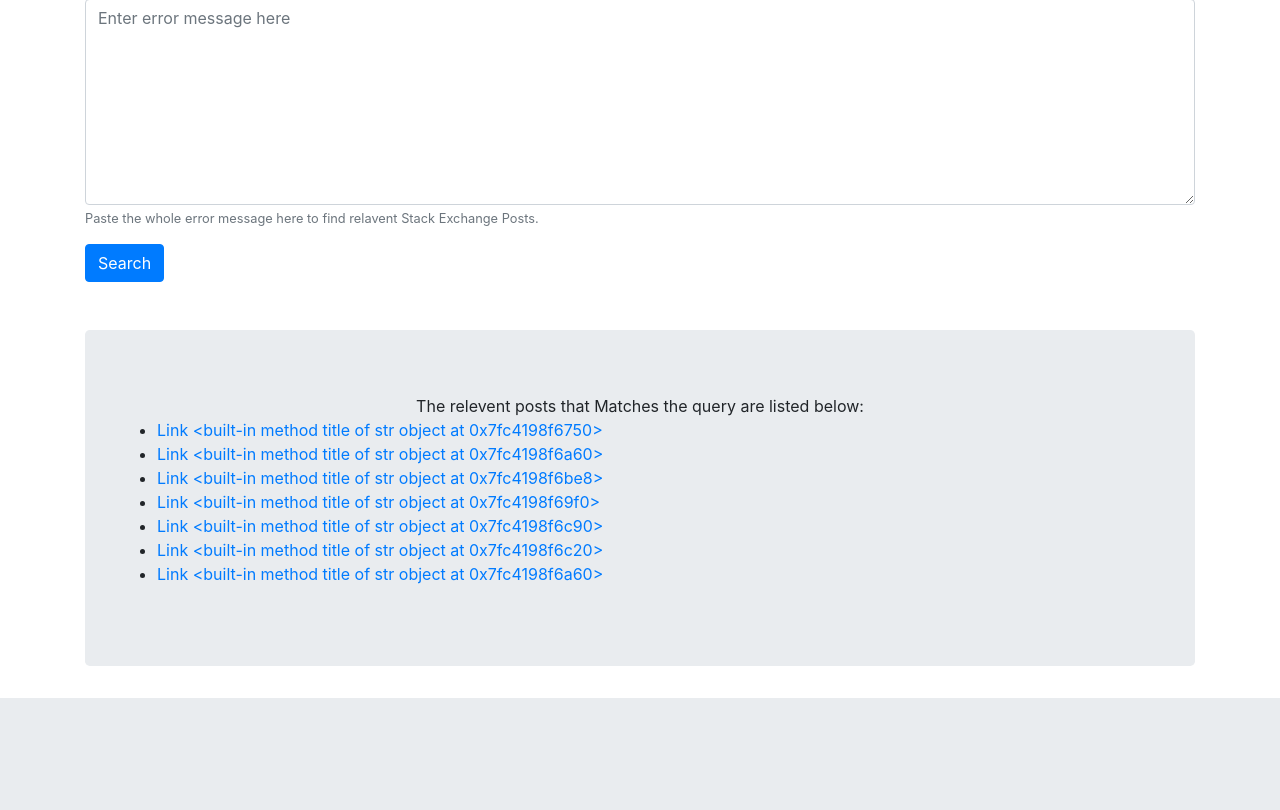
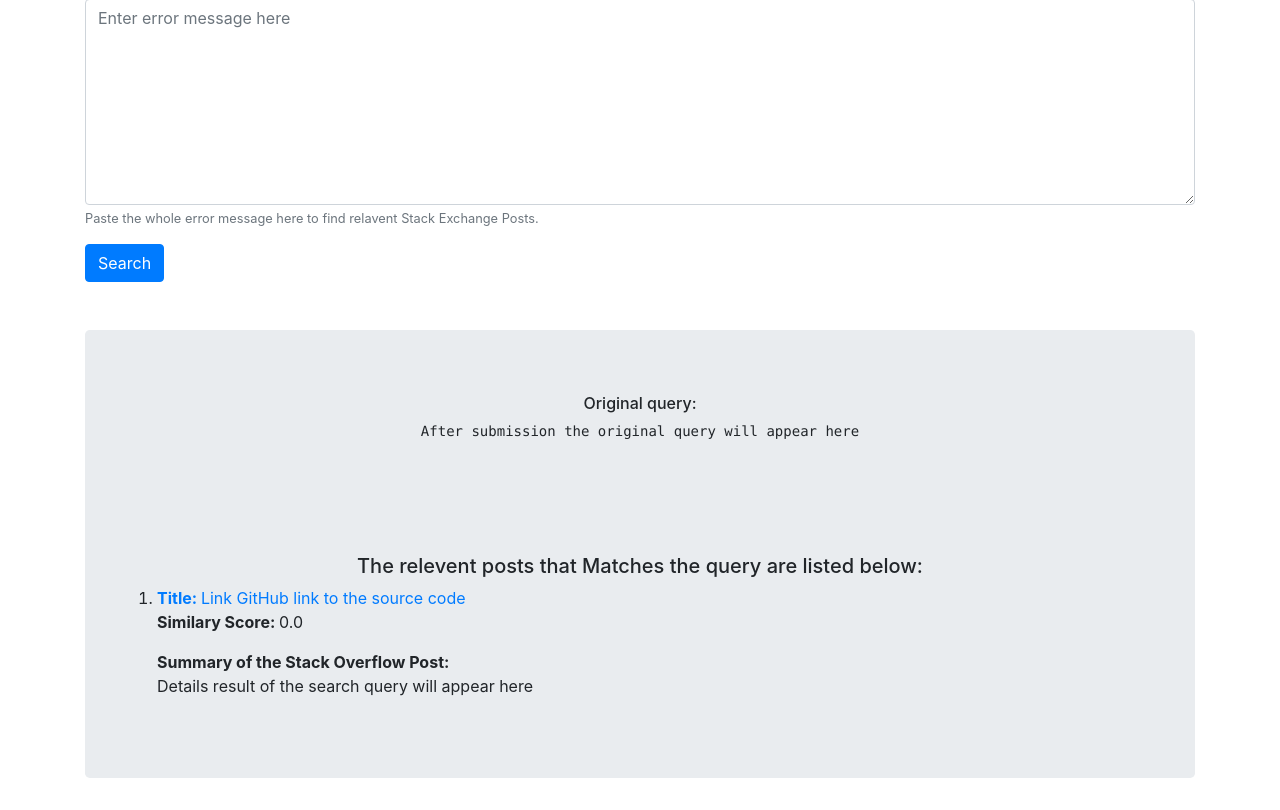
Before and after one commit to al-alamin/StracerBot, a Flask app: page / in a window 1280 px wide. Shown: the part 257-1067 px from the top of the page. Before the commit the page ends 955 px from the top, so only its background shows below. Run offline with Flask 2, Linux system fonts and the light colour scheme; parts of the project's set-up code (start-up, migrations or seed data) failed here and were passed over; some libraries are stand-ins or nearby versions.

Commit message:
Updating code to the prediction of the system can be visualized via webapp

```diff
--- a/Project/web_application/main.py
+++ b/Project/web_application/main.py
@@ -1,47 +1,294 @@
 from flask import Flask, render_template, request
 import os, sys
 import time
+
+import warnings
+warnings.filterwarnings('always')
+warnings.simplefilter('always')
+import warnings
+warnings.simplefilter(action='ignore', category=FutureWarning)
+warnings.simplefilter(action='ignore', category=DeprecationWarning)
+warnings.filterwarnings("ignore", category=DeprecationWarning)
+warnings.filterwarnings("ignore", message="numpy.dtype size changed")
+warnings.filterwarnings("ignore", message="numpy.ufunc size changed")
+import glob, os, sys
+# import matplotlib.pylab as plt
+# from matplotlib import pyplot
+import numpy as np
+import pandas as pd
+pd.options.mode.chained_assignment = None
+import csv
+import xml.etree.ElementTree as ET
+import pickle
+import math
+from bs4 import BeautifulSoup
+import nltk
+import shutil
+
+import nltk
+from nltk.tokenize import word_tokenize, sent_tokenize
+import gensim
+
+
 
 app = Flask(__name__)
 print("Flask App initiated.")
 
 
 
+import textwrap
+from summarizer import Summarizer,TransformerSummarizer
+GPT2_model = TransformerSummarizer(transformer_type="GPT2",transformer_model_key="gpt2-medium")
+print("GPT2 Model loaded")
+
+
 class URL:
-  def __init__(self, url, title):
-    self.url = url
-    self.title = title
+    def __init__(self, url, similarity_score, title, summary):
+        self.url = url
+        self.similarity_score = similarity_score
+        self.title = title
+        self.body_summary = summary
 
-urls = [URL("https://stackoverflow.com/questions/11556958/s", "Question something"), URL("https://stackoverflow.com/questions/11556958/s", "Question 2"), URL("https://stackoverflow.com/questions/11556958/s", "Question 3")]
+    def __str__(self):
+        return "Similarity Score: %0.1f\nTitle: %s\nlink: %s\nPost Summary:\n%s\n" % (self.similarity_score, self.title, self.url, self.body_summary)
+
+def get_question_meta_information(df, question_id):
+    ques = df[df['Id'] == int(question_id)]
+    if(len(ques) < 1):
+        return None
+    return ques.iloc[0]
+
+def get_matched_post_ids(input, N, Dictionary, TDIDF, Sims, PostIds):
+    tokens = word_tokenize(input.lower())
+    # print(tokens)
+    query_bow = Dictionary.doc2bow(tokens)
+    # print(query_bow)
+    # perform a similarity query against the corpus
+    query_tf_idf = TDIDF[query_bow]
+    res = Sims[query_tf_idf]
+    indx = res.argsort()[-N:][::-1] # biggest matched Id first
+    sim_scores = res[indx] * 100
+
+    post_ids = [PostIds[i] for i in indx]
+    print(post_ids)
+    return (post_ids, sim_scores)
+
+def get_post_ranking(similarity_tuple, metadata):
+    def update_ranking(qid, score):
+        if qid not in Map_ranking:
+            Map_ranking[qid] = 0.0
+        Map_ranking[qid] = Map_ranking[qid] + score
+
+    Map_ranking = {}
+    # rank_score = N
+    post_ids, similarity_scores = similarity_tuple
+    for post_id, post_score in zip(post_ids, similarity_scores):
+        post = get_question_meta_information(metadata, post_id)
+        rank_score = post_score
+        # metadata[metadata['Id'] == post_id].iloc[0]
+        # print(post.PostTypeId)
+        if(post.PostTypeId == 1):
+            # print(type(post.AcceptedAnswerId))
+            # Ranking heuristics: If the post does not have accepted answer then deduct some score)
+            # Also consider the score of the post in the ranking
+            if(pd.isna(post.AcceptedAnswerId) ):
+                update_ranking(post.Id, rank_score * 0.95)
+                print("===============================> Method updated")
+            else:
+                update_ranking(post.Id, rank_score)
+        else:
+            update_ranking(post.ParentId, rank_score * 0.25)
+    # Map_ranking = sorted(Map_ranking.items(), key=lambda x: x[1], reverse=True)
+    Map_ranking = dict(sorted(Map_ranking.items(), key=lambda item: item[1], reverse=True))
+    return Map_ranking
+
+def generate_url(website, type, qid):
+    url = "https://%s.com/%s/%d" % (website, type, qid)
+    return url
+
+def gerenerate_results(question_map, website, DF_metadata, N_max=5):
+    urls = []
+    count = 0
+    for qid, similarity_score in question_map.items():
+        post = get_question_meta_information(DF_metadata, qid)
+        if post is not None:
+            url_link = generate_url(website, 'q', qid)
+            url = URL(url_link, similarity_score, post.Title, prettyfy_long_string(get_body_summary(post.Body)))
+            urls.append(url)
+            count += 1
+        if (count >= N_max):
+            break
+    return urls
+
+def get_cleaned_text(body):
+    soup = BeautifulSoup(body,'html.parser')
+    paragraphs = soup.find_all('p')
+    res = ""
+    for paragraph in paragraphs:
+        res += " " + paragraph.get_text()
+    return res
+
+def get_text_summary(text, ratio=0.25, min_length=10):
+    summary = ''.join(GPT2_model(text, ratio=ratio, min_length=min_length))
+    return summary
+
+def get_body_summary(post_body):
+    post_body_cleaned = get_cleaned_text(post_body)
+    # print(post_body_cleaned)
+    post_body_summary = get_text_summary(post_body_cleaned)
+    return post_body_summary
+
+def prettyfy_long_string(text, width=100):
+    return textwrap.fill(text, width)
 
 def setup_environment():
         print("#" * 20)
         print("Expensive setup method")
         os.environ["INITIALIZED"] = "True"
-        time.sleep(30)
+        time.sleep(1)
         print("Environment setup finished")
+        return 1, 2, 3, 4, 5, 6
+
+# ALL_IDs, Dictionary, Corpus, TDIDF, Sims, DF_metadata = (1, 2, 3, 4, 5, 6)
+# ALL_IDs, Dictionary, Corpus, TDIDF, Sims, DF_metadata = load_related_variables(BASE_DIR)
+
+
+
+
+
+
+
+
+
+
+def save_df(df, file_name, append=False):
+    if append:
+        df.to_csv(file_name, index=False, quotechar='"', quoting=csv.QUOTE_NONNUMERIC, mode="a", header=False)
+    else:
+        df.to_csv(file_name, index=False, quotechar='"', quoting=csv.QUOTE_NONNUMERIC)
+
+
+def load_obj(base_dir, name):
+    file_path = os.path.join(base_dir, "pickle", name + ".pkl")
+    with open(file_path, 'rb') as f:
+        return pickle.load(f)
+
+def save_obj(obj, base_dir, name):
+    dir_path = os.path.join(base_dir, "pickle")
+    create_director(dir_path)
+    file_path = os.path.join(dir_path, name + ".pkl")
+    with open(file_path, 'wb') as f:
+        pickle.dump(obj, f, pickle.HIGHEST_PROTOCOL)
+    print("Saved object to a file: %s" % (str(file_path)))
+
+def save_df(df, base_dir, file_name):
+    file_name = os.path.join(base_dir, file_name)
+    df.to_csv(file_name, index=False, quotechar='"', quoting=csv.QUOTE_NONNUMERIC)
+
+def remove_directory(path):
+    if os.path.exists(path):
+        print("%s path exists and removing it." % path)
+        shutil.rmtree(path)
+
+def remove_file(file_name):
+    if (os.path.isfile(file_name)):
+        print("Output file %s exists and removing it." % file_name)
+        os.remove(file_name)
+
+def create_director(dir):
+    if(not os.path.exists(dir)):
+        print("Creating directory %s." % dir)
+        os.makedirs(dir)
+    else:
+        print("Directory %s already exists and so returning." % dir)
+
+
+
+def load_related_variables(root_dir):
+    # return 1, 2, 3, 4, 5, 6
+    ALL_IDs = load_obj(root_dir, "ALL_IDs")
+    print("loaded ALL_IDs and size %d " % len(ALL_IDs))
+    Dictionary = load_obj(root_dir, "Dictionary") # Must
+    print("loaded Dictionary and size %d " %  len(Dictionary))
+    Corpus = load_obj(root_dir, "Corpus")
+    print("loaded Corpus and size %d " % len(Corpus ))
+    TDIDF = load_obj(root_dir, "TDIDF") # Must
+    print("loaded TDIDF and size %d " % sys.getsizeof(TDIDF))
+    Sims = load_obj(root_dir, "Sims") # Must
+    print("loaded Sims and size %d " % len(Sims))
+    DF_metadata = load_obj(root_dir, "DF_metadata") # Must
+    print("loaded DF_metadata and size %d " % len(DF_metadata))
+    return ALL_IDs, Dictionary, Corpus, TDIDF, Sims, DF_metadata
+
+
+BASE_DIR = "/home/mdabdullahal.alamin/alamin/courses/619_data/DATA/serverfault/"
+BASE_DIR = "/home/mdabdullahal.alamin/alamin/courses/619_data/DATA/SO/"
+print("About the load the expensive pre-processed models")
+ALL_IDs, Dictionary, Corpus, TDIDF, Sims, DF_metadata = load_related_variables(BASE_DIR)
+print("Expensive pre-processed models are loaded")
+
+# ALL_IDs, Dictionary, Corpus, TDIDF, Sims, DF_metadata = setup_environment()
+# This method uses global variables
+def query_and_report_similar_posts(query_text, N_max=30, Dictionary=Dictionary, TDIDF=TDIDF, Sims=Sims, ALL_IDs=ALL_IDs):
+    similarity_tuple = get_matched_post_ids(query_text, N_max, Dictionary, TDIDF, Sims, ALL_IDs)
+    # print(len(list(similarity_tuple)))
+
+    question_ranks = get_post_ranking(similarity_tuple, DF_metadata)
+    print(question_ranks)
+    urls = gerenerate_results(question_ranks, "stackoverflow", DF_metadata, N_max=3)
+    for url in urls:
+        print(url)
+    return urls
+
+
+
+
+
+
+
 
 
 
 def get_result(error_message):
 
+    urls = [
+        URL("https://stackoverflow.com/questions/11556958/s", 88.5, "Question 1", '''I am trying to get my first taste of Android development using Eclipse. Similar questions seem to
+indicate that it's a 32-bit/64-bit conflict, but I'm 99% positive that I downloaded 64-bit versions
+of both Eclipse and Java (RE 7u5), which I chose because I have 64-bit Windows 7. '''),
+        URL("https://stackoverflow.com/questions/11556958/s", 88.5, "Question 2 ", '''I am trying to get my first taste of Android development using Eclipse. Similar questions seem to
+indicate that it's a 32-bit/64-bit conflict, but I'm 99% positive that I downloaded 64-bit versions
+of both Eclipse and Java (RE 7u5), which I chose because I have 64-bit Windows 7. '''),
+        URL("https://stackoverflow.com/questions/11556958/s", 88.5, "Question 3 ", '''I am trying to get my first taste of Android development using Eclipse. Similar questions seem to
+indicate that it's a 32-bit/64-bit conflict, but I'm 99% positive that I downloaded 64-bit versions
+of both Eclipse and Java (RE 7u5), which I chose because I have 64-bit Windows 7. ''')
+        ]
+
     return urls
+
+
+
+
+
+
 
 @app.route("/", methods=['post', 'get'])
 def home():
-    result = 'Welcome'
+    result = [URL("https://github.com/al-alamin/SO-Error-Finder/", 0.0, "GitHub link to the source code", "Details result of the search query will appear here")]
+    error_message = "After submission the original query will appear here"
     if request.method == 'POST':
         error_message = request.form.get('error_message')  # access the data inside
-        result = get_result(error_message)
+        # result = get_result(error_message)
+        result = query_and_report_similar_posts(error_message)
 
 
-    return render_template("index.html", result = result)
+    return render_template("index.html", result = result, query_message=error_message)
 
 if __name__ == "__main__":
-    print("================================> Main method")
-    print(os.environ.get("INITIALIZED"))
-    if os.environ.get("INITIALIZED") != "True":
-        setup_environment()
-    else:
-        print("The environment has been setup already")
-    app.run(debug=True)
+    print("================================> Main method.")
+    # print(os.environ.get("INITIALIZED"))
+    # if os.environ.get("INITIALIZED") != "True":
+    #     setup_environment()
+    # else:
+    #     print("The environment has been setup already")
+    app.run(debug=True, host="0.0.0.0", port=5001, use_reloader=False)
+    print("App has been started")
--- a/Project/web_application/templates/index.html
+++ b/Project/web_application/templates/index.html
@@ -31,14 +31,30 @@
           The result summary.
         </div> -->
 
+
+
         <div class="jumbotron text-center">
-          The relevent posts that Matches the query are listed below:
-          <ul id="navigation" align="left">
+
+
+          <h6>Original query:</h4>
+            <pre> {{ query_message }} </pre>
+
+            <br><br><br><br>
+
+          <h5> The relevent posts that Matches the query are listed below: </h5>
+          <ol id="navigation" align="left">
             {% for link in result %}
-                <li><a href="{{ link.url }}" target="_blank">Link {{ link.title }} </a></li>
+
+                <li>
+                  <a href="{{ link.url }}" target="_blank"> <b>Title: </b>Link {{ link.title }} </a>
+                  <p> <b>Similary Score: </b> {{ link.similarity_score }} </p>
+                  <p> <b> Summary of the Stack Overflow Post:</b> <br>
+                    {{ link.body_summary }} </p>
+
+                </li>
 
             {% endfor %}
-            </ul>
+            </ol>
 
         </div>
 
```
